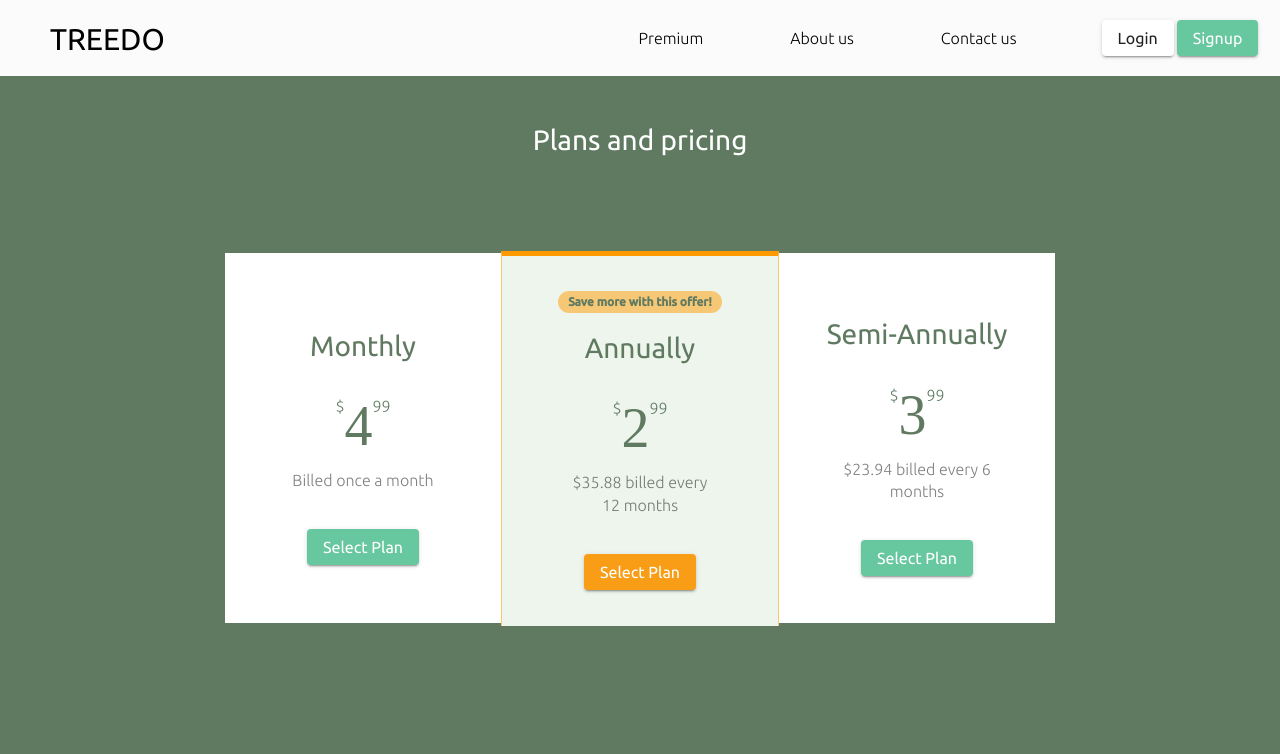
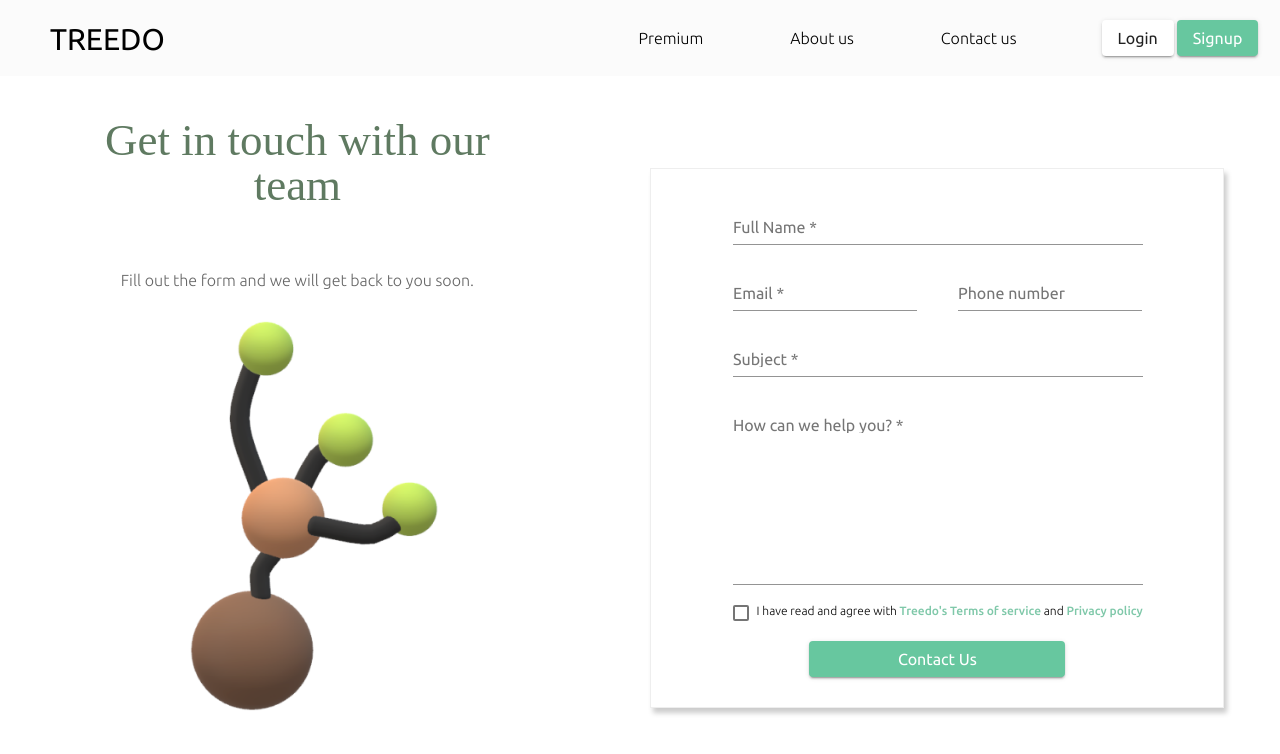
Before and after one commit to MaurizioTonelli/Treedo-Frontend, an Angular app: page / in a window 1280 px wide. Shown: the top 754 px of the page. Built offline with nearby package versions, Linux system fonts and the light colour scheme; a web font is replaced by a local one.

Commit message:
Add first version of the contact page

```diff
--- a/src/app/app.component.html
+++ b/src/app/app.component.html
@@ -1 +1,3 @@
-<app-premium></app-premium>
+<!-- <app-landing></app-landing> -->
+ <!-- <app-premium></app-premium> -->
+ <app-contact></app-contact>
--- /dev/null
+++ b/src/app/contact-page/contact-form/contact-form.component.html
@@ -0,0 +1,34 @@
+<div class="wrapper">
+    <div class="contact-welcome">
+        <h1 class="mat-display-2">Get in touch with our team</h1>
+        <p>Fill out the form and we will get back to you soon.</p>
+        <img src="/assets/images/treedo-logo-3d-drawing.png" alt="Treedo logo drawing">
+    </div>
+    <form>
+        <mat-form-field class="form-field">
+            <mat-label>Full Name *</mat-label>
+            <input matInput type="text">
+        </mat-form-field>
+        <div class="form-row">
+
+            <mat-form-field class="form-field">
+                <mat-label>Email *</mat-label>
+                <input type="text" matInput>
+            </mat-form-field>
+            <mat-form-field class="form-field">
+                <mat-label>Phone number</mat-label>
+                <input type="text" matInput>
+            </mat-form-field>
+        </div>
+        <mat-form-field class="form-field">
+            <mat-label>Subject *</mat-label>
+            <input type="text" matInput>
+        </mat-form-field>
+        <mat-form-field class="form-field">
+            <mat-label>How can we help you? *</mat-label>
+            <textarea matInput placeholder="Write your message..." cols="30" rows="10"></textarea>
+        </mat-form-field>
+        <mat-checkbox class="mat-caption checkbox" color="primary">I have read and agree with <a href="">Treedo's Terms of service</a>  and <a href="">Privacy policy</a> </mat-checkbox>
+        <button mat-raised-button color="primary">Contact Us</button>
+    </form>
+</div>
--- /dev/null
+++ b/src/app/contact-page/contact-form/contact-form.component.scss
@@ -0,0 +1,66 @@
+@import "../../../global-colors";
+@import "../../../global-variables";
+
+.wrapper {
+  display: flex;
+  flex-direction: row;
+  align-items: center;
+  justify-content: space-around;
+  height: calc(100vh - #{$navbar-height});
+}
+.contact-welcome {
+  display: flex;
+  flex-direction: column;
+  align-items: center;
+  h1 {
+    width: 80%;
+    text-align: center;
+    color: $treedo-branch;
+  }
+  p {
+    color: #666;
+  }
+  img {
+    max-width: 400px;
+  }
+}
+
+form {
+  width: 40%;
+  padding: 30px;
+  display: flex;
+  flex-direction: column;
+  align-items: center;
+  border: 1px solid rgb(238, 238, 238);
+  box-shadow: 3px 5px 5px #ccc;
+  textarea {
+    resize: none;
+  }
+  .form-row {
+    display: flex;
+    flex-direction: row;
+    justify-content: space-between;
+    width: 80%;
+    .form-field {
+      width: 45%;
+    }
+  }
+  button {
+    width: 50%;
+    margin-top: 20px;
+  }
+}
+
+.form-field {
+  width: 80%;
+}
+
+.checkbox {
+  display: flex;
+  width: 80%;
+  a {
+    color: $treedo-leaf;
+    font-weight: 500;
+    text-decoration: none;
+  }
+}
--- /dev/null
+++ b/src/app/contact-page/contact-form/contact-form.component.ts
@@ -0,0 +1,15 @@
+import { Component, OnInit } from '@angular/core';
+
+@Component({
+  selector: 'app-contact-form',
+  templateUrl: './contact-form.component.html',
+  styleUrls: ['./contact-form.component.scss']
+})
+export class ContactFormComponent implements OnInit {
+
+  constructor() { }
+
+  ngOnInit(): void {
+  }
+
+}
--- /dev/null
+++ b/src/app/contact-page/contact-page.component.html
@@ -0,0 +1 @@
+<p>contact-page works!</p>
--- /dev/null
+++ b/src/app/contact-page/contact-page.component.ts
@@ -0,0 +1,15 @@
+import { Component, OnInit } from '@angular/core';
+
+@Component({
+  selector: 'app-contact-page',
+  templateUrl: './contact-page.component.html',
+  styleUrls: ['./contact-page.component.scss']
+})
+export class ContactPageComponent implements OnInit {
+
+  constructor() { }
+
+  ngOnInit(): void {
+  }
+
+}
--- /dev/null
+++ b/src/app/contact-page/contact/contact.component.html
@@ -0,0 +1,2 @@
+<app-clear-navbar></app-clear-navbar>
+<app-contact-form></app-contact-form>
--- /dev/null
+++ b/src/app/contact-page/contact/contact.component.ts
@@ -0,0 +1,15 @@
+import { Component, OnInit } from '@angular/core';
+
+@Component({
+  selector: 'app-contact',
+  templateUrl: './contact.component.html',
+  styleUrls: ['./contact.component.scss']
+})
+export class ContactComponent implements OnInit {
+
+  constructor() { }
+
+  ngOnInit(): void {
+  }
+
+}
--- a/src/styles.scss
+++ b/src/styles.scss
@@ -60,7 +60,7 @@ $custom-body-2: mat.define-typography-level(
 $custom-caption: mat.define-typography-level(
   $font-family: Ubuntu,
   $font-weight: 300,
-  $font-size: 10px,
+  $font-size: 12px,
 );
 $custom-button: mat.define-typography-level(
   $font-family: Ubuntu,
```
Also changed, not shown: src/app/app.module.ts (+12 -1 lines), src/app/contact-page/contact-page.component.scss (added), src/app/contact-page/contact/contact.component.scss (added), src/assets/images/treedo-logo-3d-drawing.png (added).
